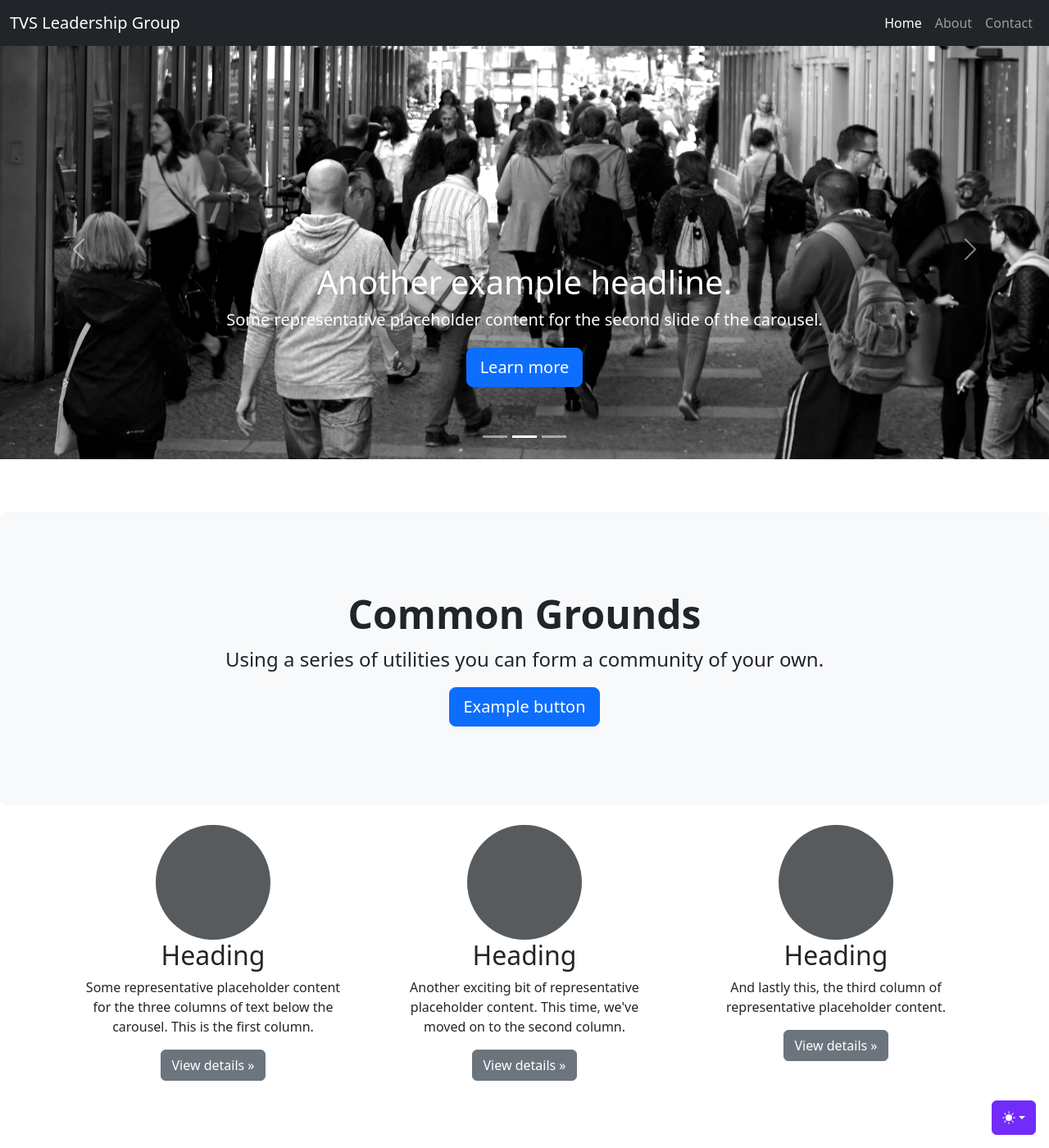
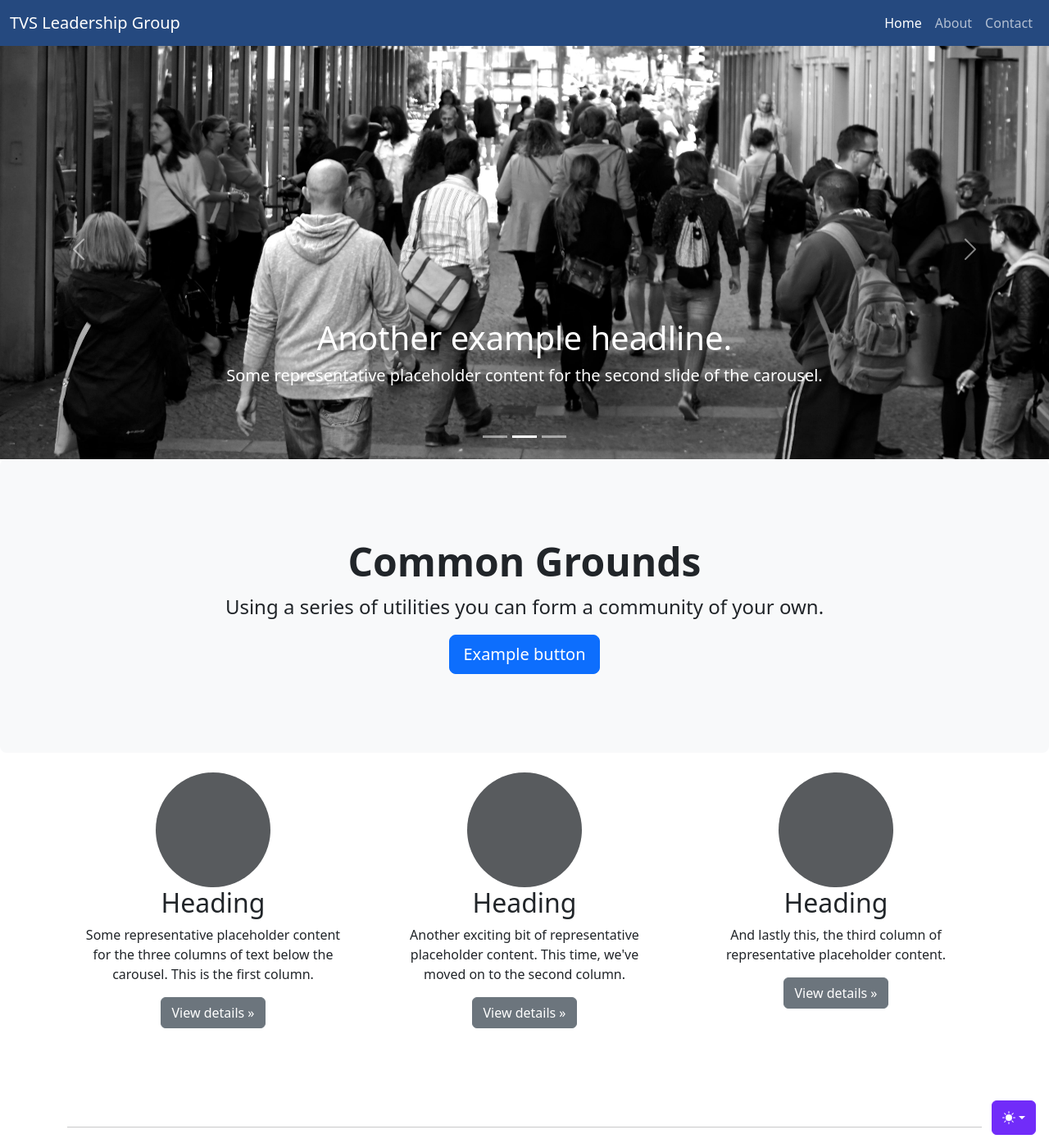
Before and after one commit to Durell/durell.github.io, a Jekyll site: the page tvs-leadership-group/pages/index.html, which Jekyll copies as it is, in a window 1280 px wide and 1400 px high. Shown: the whole window at 82% size. Built offline with Jekyll 4.4.1, drawn with Linux system fonts in a browser that asks for light colours; comment, search, counter and statistics services are not loaded.

Commit message:
tvs style updated

```diff
--- a/tvs-leadership-group/pages/carousel.css
+++ b/tvs-leadership-group/pages/carousel.css
@@ -1,4 +1,6 @@
 /* GLOBAL STYLES
+
+
 -------------------------------------------------- */
 /* Padding below the footer and lighter body text */
 
@@ -14,7 +16,7 @@ body {
 
 /* Carousel base class */
 .carousel {
-  margin-bottom: 4rem;
+
 }
 /* Since positioning the image, we need to help out the caption */
 .carousel-caption {
@@ -24,7 +26,12 @@ body {
 
 /* Declare heights because of positioning of img element */
 .carousel-item {
-  height: 32rem;
+  max-height: 32rem;
+}
+
+
+.bg-dark {
+  background-color: #25497f !important
 }
 
 
--- a/tvs-leadership-group/pages/index.html
+++ b/tvs-leadership-group/pages/index.html
@@ -15,7 +15,7 @@
 
     <link rel="stylesheet" href="https://cdn.jsdelivr.net/npm/@docsearch/css@3">
 
-<link href="../assets/dist/css/bootstrap.min.css" rel="stylesheet">
+    <link href="../assets/dist/css/bootstrap.min.css" rel="stylesheet">
 
     <style>
       .bd-placeholder-img {
@@ -95,11 +95,14 @@
       .bd-mode-toggle .dropdown-menu .active .bi {
         display: block !important;
       }
+
+
     </style>
 
 
     <!-- Custom styles for this template -->
     <link href="carousel.css" rel="stylesheet">
+
   </head>
   <body>
     <svg xmlns="http://www.w3.org/2000/svg" class="d-none">
@@ -155,7 +158,7 @@
 
 
 <header data-bs-theme="dark">
-  <nav class="navbar navbar-expand-md navbar-dark fixed-top bg-dark">
+  <nav class="navbar navbar-expand-md fixed-top" style="background-color: #25497f !important">
     <div class="container-fluid">
       <a class="navbar-brand" href="index.html">TVS Leadership Group</a>
       <button class="navbar-toggler" type="button" data-bs-toggle="collapse" data-bs-target="#navbarCollapse" aria-controls="navbarCollapse" aria-expanded="false" aria-label="Toggle navigation">
@@ -189,33 +192,24 @@
     <div class="carousel-inner">
       <div class="carousel-item active">
         <img src="../assets/img/community-img.jpeg" class="d-block w-100" alt="...">
-        <div class="container">
-          <div class="carousel-caption text-start">
-            <h1>Example headline.</h1>
-            <p class="opacity-75">Some representative placeholder content for the first slide of the carousel.</p>
-            <p><a class="btn btn-lg btn-primary" href="#">Sign up today</a></p>
-          </div>
+        <div class="carousel-caption text-start">
+          <h1>Example headline.</h1>
+          <p class="opacity-75">Some representative placeholder content for the first slide of the carousel.</p>
         </div>
       </div>
       <div class="carousel-item">
         <img src="../assets/img/community-img2.jpeg" class="d-block w-100" alt="...">
-        <div class="container">
           <div class="carousel-caption">
             <h1>Another example headline.</h1>
             <p>Some representative placeholder content for the second slide of the carousel.</p>
-            <p><a class="btn btn-lg btn-primary" href="#">Learn more</a></p>
           </div>
-        </div>
       </div>
       <div class="carousel-item">
         <img src="../assets/img/community-img3.jpeg" class="d-block w-100" alt="...">
-        <div class="container">
           <div class="carousel-caption text-end">
             <h1>One more for good measure.</h1>
             <p>Some representative placeholder content for the third slide of this carousel.</p>
-            <p><a class="btn btn-lg btn-primary" href="#">Browse gallery</a></p>
           </div>
-        </div>
       </div>
     </div>
     <button class="carousel-control-prev" type="button" data-bs-target="#myCarousel" data-bs-slide="prev">
```
Also changed, not shown: tvs-leadership-group/pages/contact.html (+2 -8 lines).
